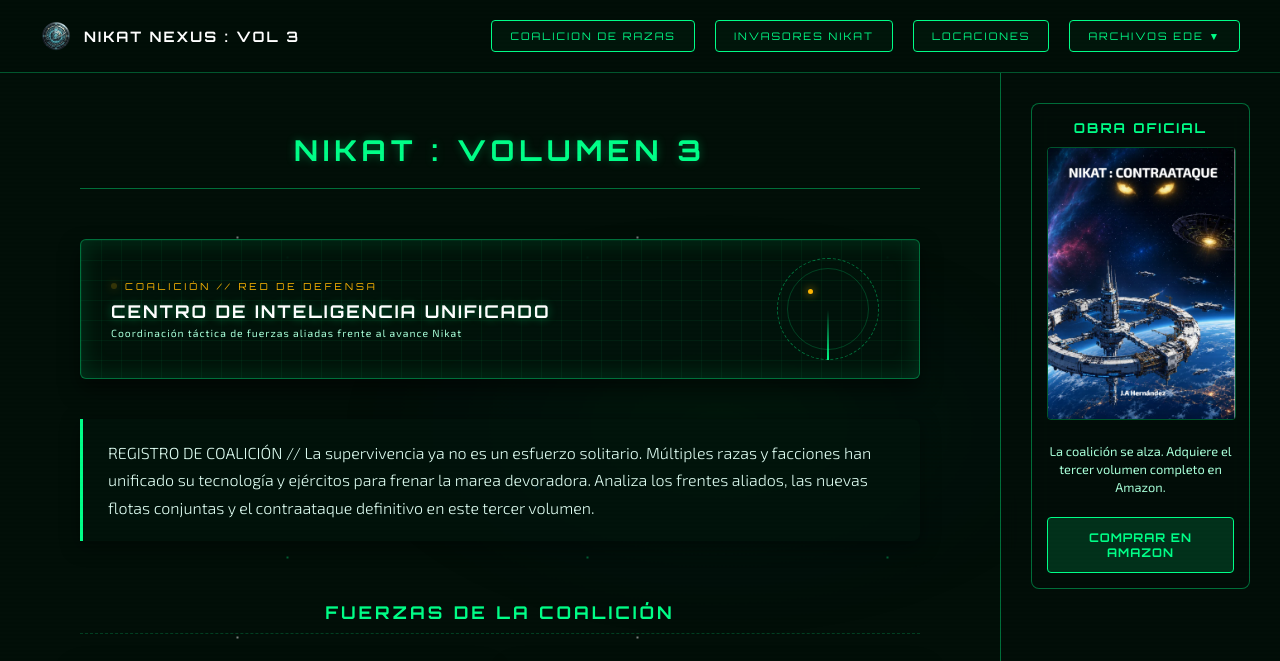
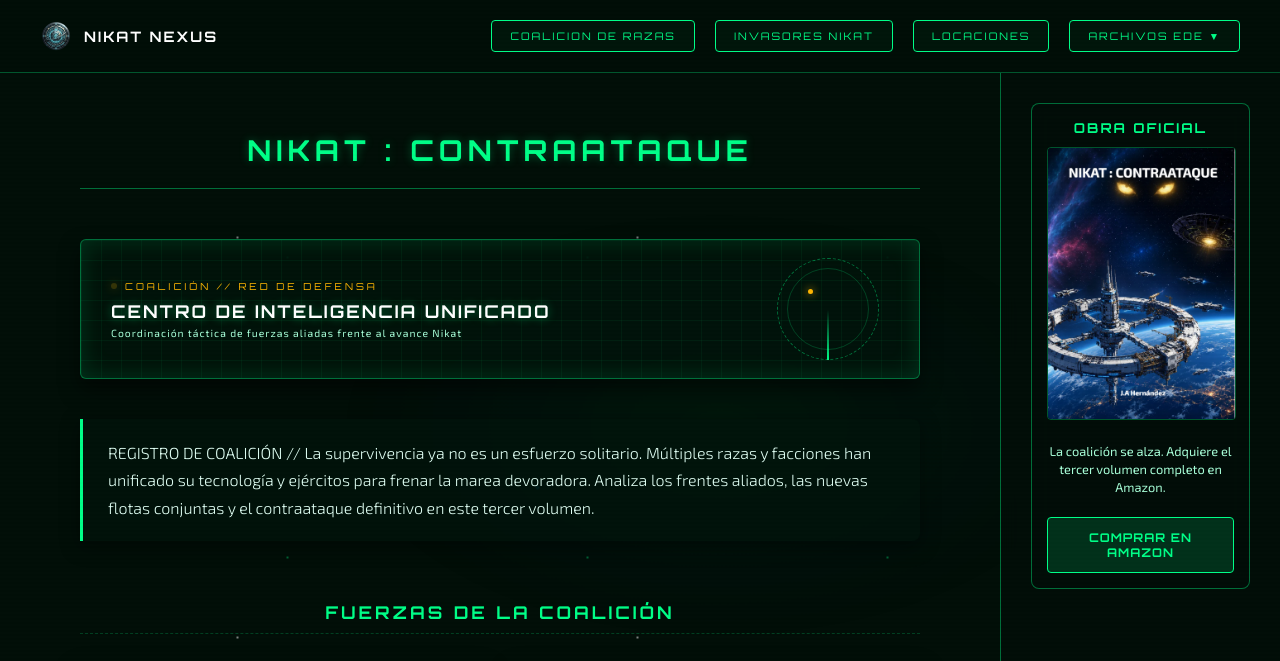
Before and after one commit to nikatuniverse/NikatInvasion, a plain HTML site: page vol3/archivo_vol3.html in a window 1280 px wide. Shown: the top 661 px of the page. Drawn offline with Linux system fonts and the light colour scheme.

Commit message:
Actualización de enlaces y contenido del sitio web para la tercera entrega Contraataque

```diff
--- a/vol3/archivo_vol3.html
+++ b/vol3/archivo_vol3.html
@@ -557,7 +557,7 @@
   <a href="../index.html" class="logo-link">
     <div class="logo-container">
       <img src="../comun/logoCR.png" alt="Logo" class="logo-icon">
-      <span>NIKAT NEXUS : VOL 3</span>
+      <span>NIKAT NEXUS</span>
     </div>
   </a>
 
@@ -580,7 +580,7 @@
 
 <div class="page-layout">
   <main>
-    <h1>NIKAT : VOLUMEN 3</h1>
+    <h1>NIKAT : CONTRAATAQUE</h1>
 
     <div class="radar-banner">
       <div class="radar-info">
```
